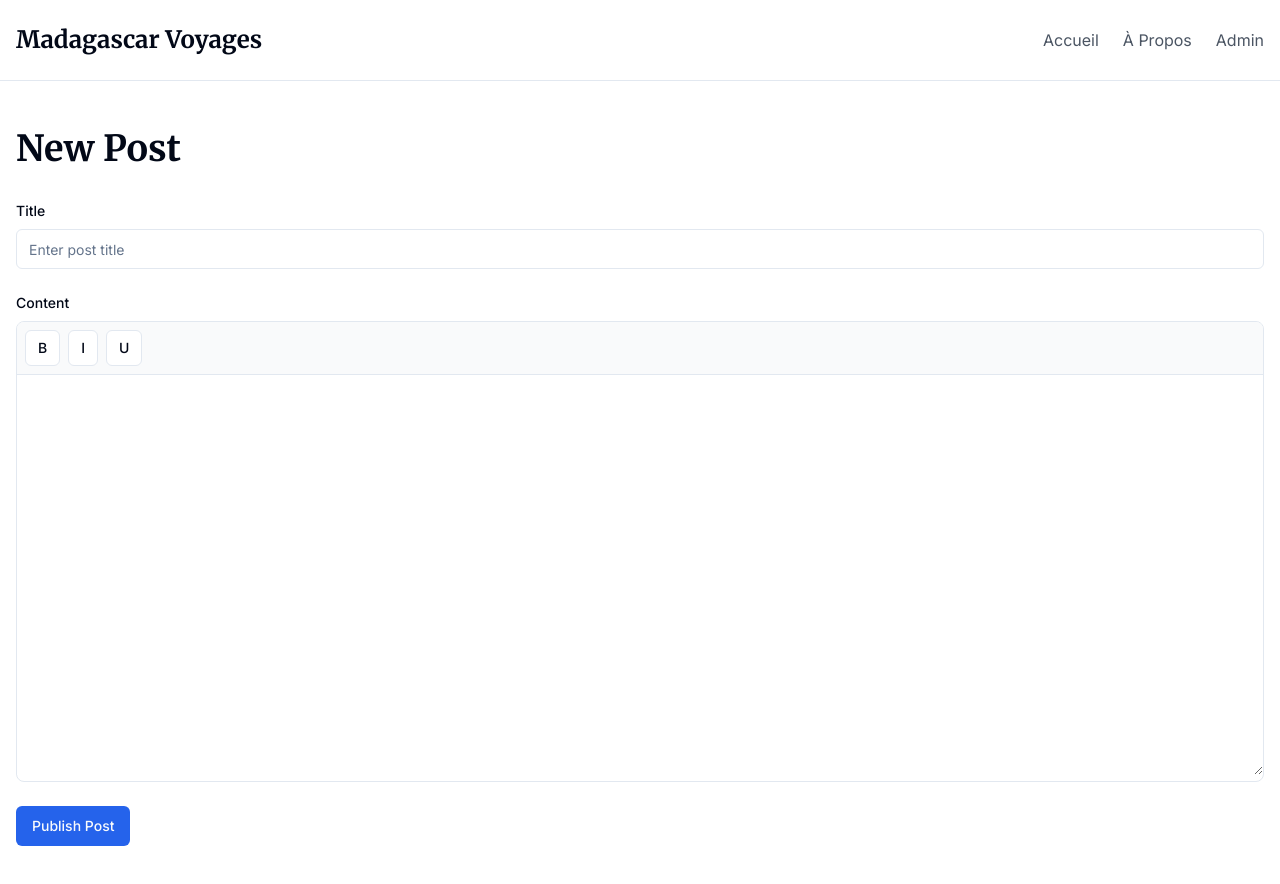
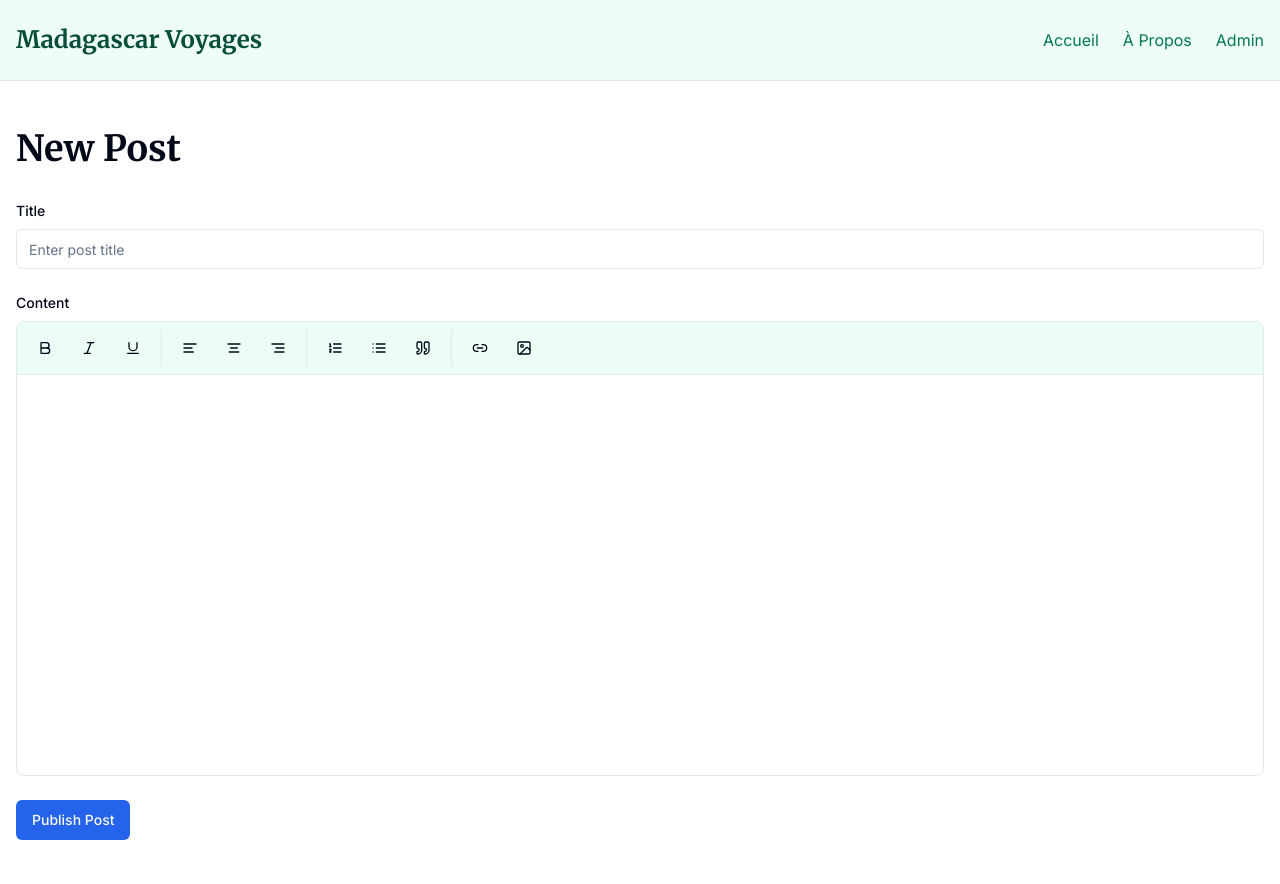
Before and after one commit to Ostive/madatravel2, a React (Vite) app: page /admin/new in a window 1280 px wide. Shown: the top 884 px of the page. Built offline with nearby package versions, Linux system fonts and the light colour scheme.

Commit message:
Improve UI and Rich Text Editor
- Change the theme color to green.
- Add missing images to the project.
- Enhance the Rich Text Editor with essential features.
- Align links and images within the editor for better layout.
[skip gpt_engineer]

```diff
--- a/src/components/BlogPost.tsx
+++ b/src/components/BlogPost.tsx
@@ -5,24 +5,36 @@ interface BlogPostProps {
   title: string;
   excerpt: string;
   date: string;
+  image?: string;
 }
 
-export const BlogPost = ({ id, title, excerpt, date }: BlogPostProps) => {
+export const BlogPost = ({ id, title, excerpt, date, image }: BlogPostProps) => {
   return (
-    <article className="bg-white rounded-lg shadow-lg p-6 transition-all hover:shadow-xl">
+    <article className="bg-white rounded-lg shadow-lg overflow-hidden transition-all hover:shadow-xl">
+      {image && (
+        <div className="aspect-video w-full overflow-hidden">
+          <img
+            src={image}
+            alt={title}
+            className="w-full h-full object-cover hover:scale-105 transition-transform duration-300"
+          />
+        </div>
+      )}
+      <div className="p-6">
         <Link to={`/post/${id}`}>
-        <h2 className="text-3xl font-bold mb-2 text-blue-900 hover:text-blue-700 transition-colors">
+          <h2 className="text-3xl font-bold mb-2 text-emerald-900 hover:text-emerald-700 transition-colors">
             {title}
           </h2>
         </Link>
-      <div className="text-blog-muted mb-4">{date}</div>
+        <div className="text-emerald-600 mb-4">{date}</div>
         <p className="text-lg leading-relaxed text-gray-600">{excerpt}</p>
         <Link
           to={`/post/${id}`}
-        className="inline-block mt-4 text-blue-600 hover:text-blue-800 font-medium"
+          className="inline-block mt-4 text-emerald-600 hover:text-emerald-800 font-medium"
         >
           Lire la suite →
         </Link>
+      </div>
     </article>
   );
 };
--- a/src/components/Header.tsx
+++ b/src/components/Header.tsx
@@ -2,13 +2,13 @@ import { Link } from "react-router-dom";
 
 export const Header = () => {
   return (
-    <header className="border-b bg-white/80 backdrop-blur-sm sticky top-0 z-50">
+    <header className="border-b bg-emerald-50/80 backdrop-blur-sm sticky top-0 z-50">
       <div className="container mx-auto px-4 py-6 flex justify-between items-center">
-        <Link to="/" className="text-2xl font-serif font-bold">Madagascar Voyages</Link>
+        <Link to="/" className="text-2xl font-serif font-bold text-emerald-900">Madagascar Voyages</Link>
         <nav className="space-x-6">
-          <Link to="/" className="text-gray-600 hover:text-gray-900">Accueil</Link>
-          <Link to="/about" className="text-gray-600 hover:text-gray-900">À Propos</Link>
-          <Link to="/admin" className="text-gray-600 hover:text-gray-900">Admin</Link>
+          <Link to="/" className="text-emerald-700 hover:text-emerald-900">Accueil</Link>
+          <Link to="/about" className="text-emerald-700 hover:text-emerald-900">À Propos</Link>
+          <Link to="/admin" className="text-emerald-700 hover:text-emerald-900">Admin</Link>
         </nav>
       </div>
     </header>
--- a/src/components/RichTextEditor.tsx
+++ b/src/components/RichTextEditor.tsx
@@ -1,5 +1,18 @@
 import { useState } from "react";
 import { Button } from "@/components/ui/button";
+import {
+  AlignLeft,
+  AlignCenter,
+  AlignRight,
+  Bold,
+  Italic,
+  Underline,
+  Link2,
+  Image as ImageIcon,
+  ListOrdered,
+  List,
+  Quote
+} from "lucide-react";
 
 interface RichTextEditorProps {
   initialContent?: string;
@@ -14,39 +27,132 @@ export const RichTextEditor = ({ initialContent = "", onChange }: RichTextEditor
     onChange(e.target.value);
   };
 
-  const handleFormat = (command: string) => {
-    document.execCommand(command, false);
+  const handleFormat = (command: string, value?: string) => {
+    document.execCommand(command, false, value);
+  };
+
+  const handleImageUpload = () => {
+    const url = prompt("Enter image URL:");
+    if (url) {
+      handleFormat("insertImage", url);
+    }
+  };
+
+  const handleLink = () => {
+    const url = prompt("Enter URL:");
+    if (url) {
+      handleFormat("createLink", url);
+    }
   };
 
   return (
     <div className="border rounded-lg overflow-hidden">
-      <div className="bg-gray-50 border-b p-2 flex gap-2">
+      <div className="bg-emerald-50 border-b p-2 flex flex-wrap gap-2">
+        <div className="flex gap-1 border-r pr-2">
           <Button
-          variant="outline"
+            variant="ghost"
             size="sm"
             onClick={() => handleFormat("bold")}
+            className="hover:bg-emerald-100"
           >
-          B
+            <Bold className="h-4 w-4" />
           </Button>
           <Button
-          variant="outline"
+            variant="ghost"
             size="sm"
             onClick={() => handleFormat("italic")}
+            className="hover:bg-emerald-100"
           >
-          I
+            <Italic className="h-4 w-4" />
           </Button>
           <Button
-          variant="outline"
+            variant="ghost"
             size="sm"
             onClick={() => handleFormat("underline")}
+            className="hover:bg-emerald-100"
           >
-          U
+            <Underline className="h-4 w-4" />
           </Button>
         </div>
-      <textarea
+
+        <div className="flex gap-1 border-r pr-2">
+          <Button
+            variant="ghost"
+            size="sm"
+            onClick={() => handleFormat("justifyLeft")}
+            className="hover:bg-emerald-100"
+          >
+            <AlignLeft className="h-4 w-4" />
+          </Button>
+          <Button
+            variant="ghost"
+            size="sm"
+            onClick={() => handleFormat("justifyCenter")}
+            className="hover:bg-emerald-100"
+          >
+            <AlignCenter className="h-4 w-4" />
+          </Button>
+          <Button
+            variant="ghost"
+            size="sm"
+            onClick={() => handleFormat("justifyRight")}
+            className="hover:bg-emerald-100"
+          >
+            <AlignRight className="h-4 w-4" />
+          </Button>
+        </div>
+
+        <div className="flex gap-1 border-r pr-2">
+          <Button
+            variant="ghost"
+            size="sm"
+            onClick={() => handleFormat("insertOrderedList")}
+            className="hover:bg-emerald-100"
+          >
+            <ListOrdered className="h-4 w-4" />
+          </Button>
+          <Button
+            variant="ghost"
+            size="sm"
+            onClick={() => handleFormat("insertUnorderedList")}
+            className="hover:bg-emerald-100"
+          >
+            <List className="h-4 w-4" />
+          </Button>
+          <Button
+            variant="ghost"
+            size="sm"
+            onClick={() => handleFormat("formatBlock", "<blockquote>")}
+            className="hover:bg-emerald-100"
+          >
+            <Quote className="h-4 w-4" />
+          </Button>
+        </div>
+
+        <div className="flex gap-1">
+          <Button
+            variant="ghost"
+            size="sm"
+            onClick={handleLink}
+            className="hover:bg-emerald-100"
+          >
+            <Link2 className="h-4 w-4" />
+          </Button>
+          <Button
+            variant="ghost"
+            size="sm"
+            onClick={handleImageUpload}
+            className="hover:bg-emerald-100"
+          >
+            <ImageIcon className="h-4 w-4" />
+          </Button>
+        </div>
+      </div>
+      <div
         className="w-full p-4 min-h-[400px] focus:outline-none"
-        value={content}
-        onChange={handleChange}
+        contentEditable
+        onInput={(e) => onChange(e.currentTarget.innerHTML)}
+        dangerouslySetInnerHTML={{ __html: content }}
       />
     </div>
   );
--- a/src/pages/Index.tsx
+++ b/src/pages/Index.tsx
@@ -6,31 +6,34 @@ const SAMPLE_POSTS = [
     id: "1",
     title: "Les Merveilles de l'Avenue des Baobabs",
     excerpt: "Découvrez l'un des sites les plus emblématiques de Madagascar, où les majestueux baobabs créent un paysage à couper le souffle, particulièrement spectaculaire au coucher du soleil.",
-    date: "15 Mars 2024"
+    date: "15 Mars 2024",
+    image: "https://images.unsplash.com/photo-1482881497185-d4a9ddbe4151"
   },
   {
     id: "2",
     title: "Explorer le Parc National d'Andasibe",
     excerpt: "Plongez dans la forêt tropicale d'Andasibe, habitat naturel des lémuriens Indri et d'une biodiversité exceptionnelle unique à Madagascar.",
-    date: "14 Mars 2024"
+    date: "14 Mars 2024",
+    image: "https://images.unsplash.com/photo-1513836279014-a89f7a76ae86"
   },
   {
     id: "3",
     title: "Les Plages Paradisiaques de Nosy Be",
     excerpt: "Découvrez les eaux cristallines et les plages de sable blanc de Nosy Be, le joyau de l'océan Indien, parfait pour la plongée et la détente.",
-    date: "13 Mars 2024"
+    date: "13 Mars 2024",
+    image: "https://images.unsplash.com/photo-1500375592092-40eb2168fd21"
   }
 ];
 
 const Index = () => {
   return (
     <div className="min-h-screen bg-[url('/madagascar-bg.jpg')] bg-fixed bg-cover">
-      <div className="min-h-screen bg-white/95">
+      <div className="min-h-screen bg-emerald-50/95">
         <Header />
         <main className="container mx-auto px-4 py-12">
           <div className="max-w-4xl mx-auto">
-            <h1 className="text-5xl font-bold mb-6 text-blue-900">Découvrez Madagascar</h1>
-            <p className="text-xl text-gray-600 mb-12">
+            <h1 className="text-5xl font-bold mb-6 text-emerald-900">Découvrez Madagascar</h1>
+            <p className="text-xl text-emerald-700 mb-12">
               Explorez la Grande Île avec nos guides experts et découvrez des paysages uniques,
               une faune exceptionnelle et une culture fascinante.
             </p>
```
Lines whose indentation alone changed are shown as unchanged.
